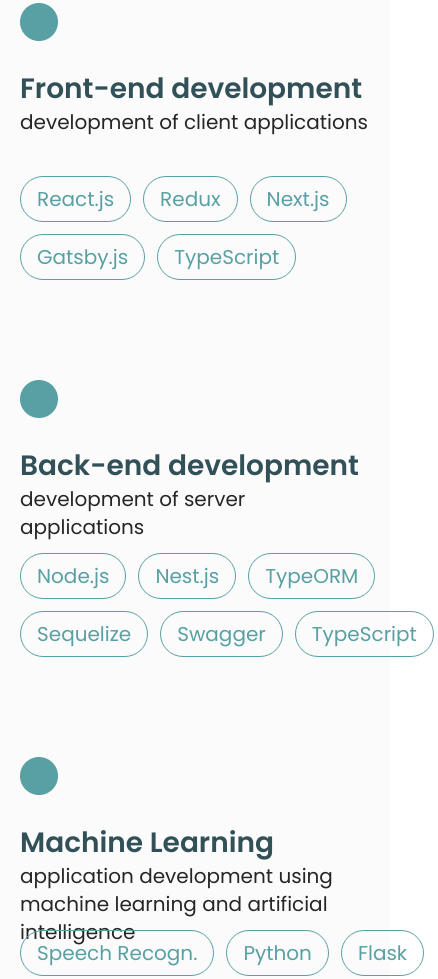
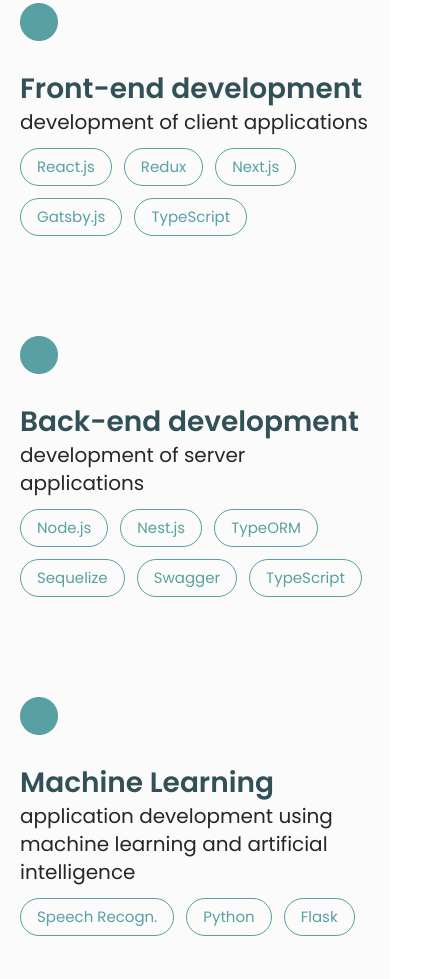
Before and after one commit to themedoed/brand-site, a plain HTML site: page index.html in a window 390 px wide. Shown: the part 3046-4025 px from the top of the page, 438 px wide, since content can reach past the window. Drawn offline with nearby package versions, Linux system fonts and the light colour scheme.

Commit message:
Fixed HoWeDo Items on Adaptive

```diff
--- a/css/style.css
+++ b/css/style.css
@@ -1016,4 +1016,13 @@
   .whatwedo-text {
     margin-top: 20px;
   }
+
+  .howwedo__panel-item-text{
+    height: auto;
+  }
+
+  .howwedo__panel-item__tags-item{
+    font-size: 15px;
+    line-height: 20px;
+  }
 }
```
